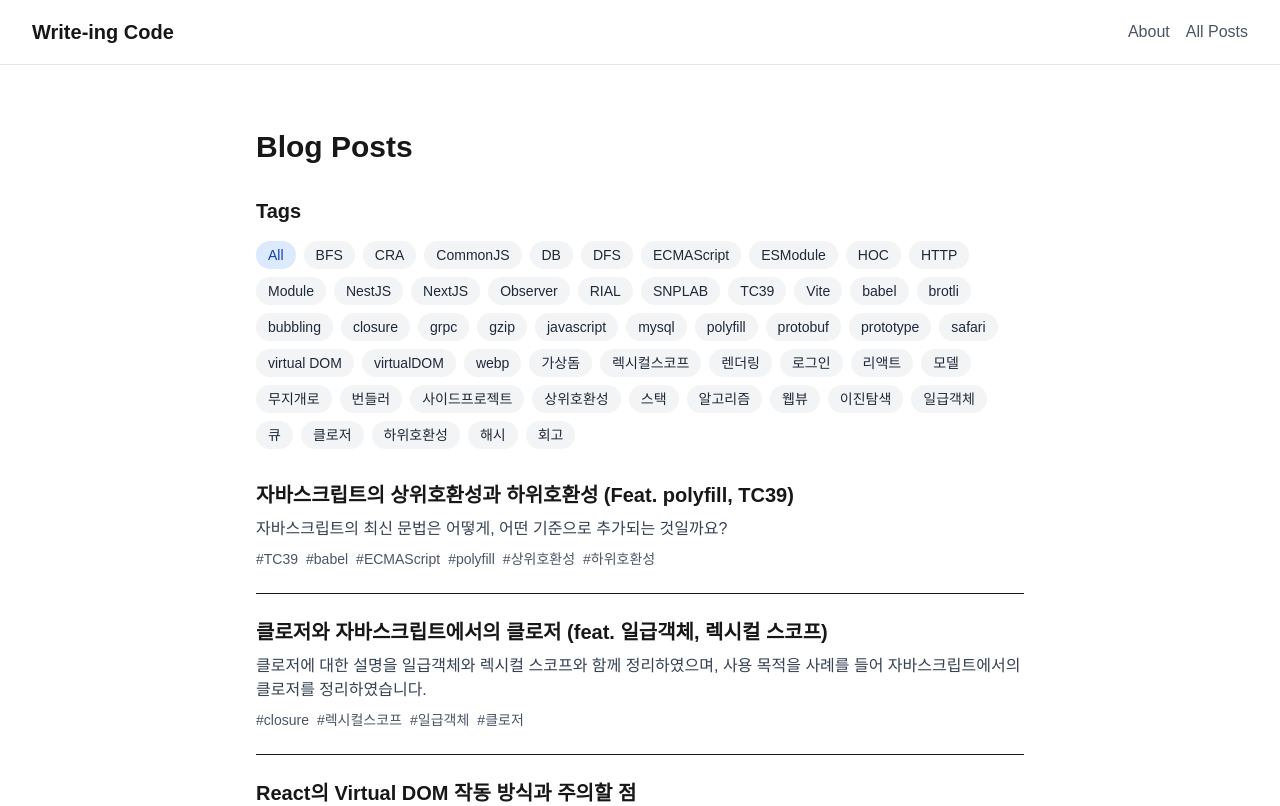
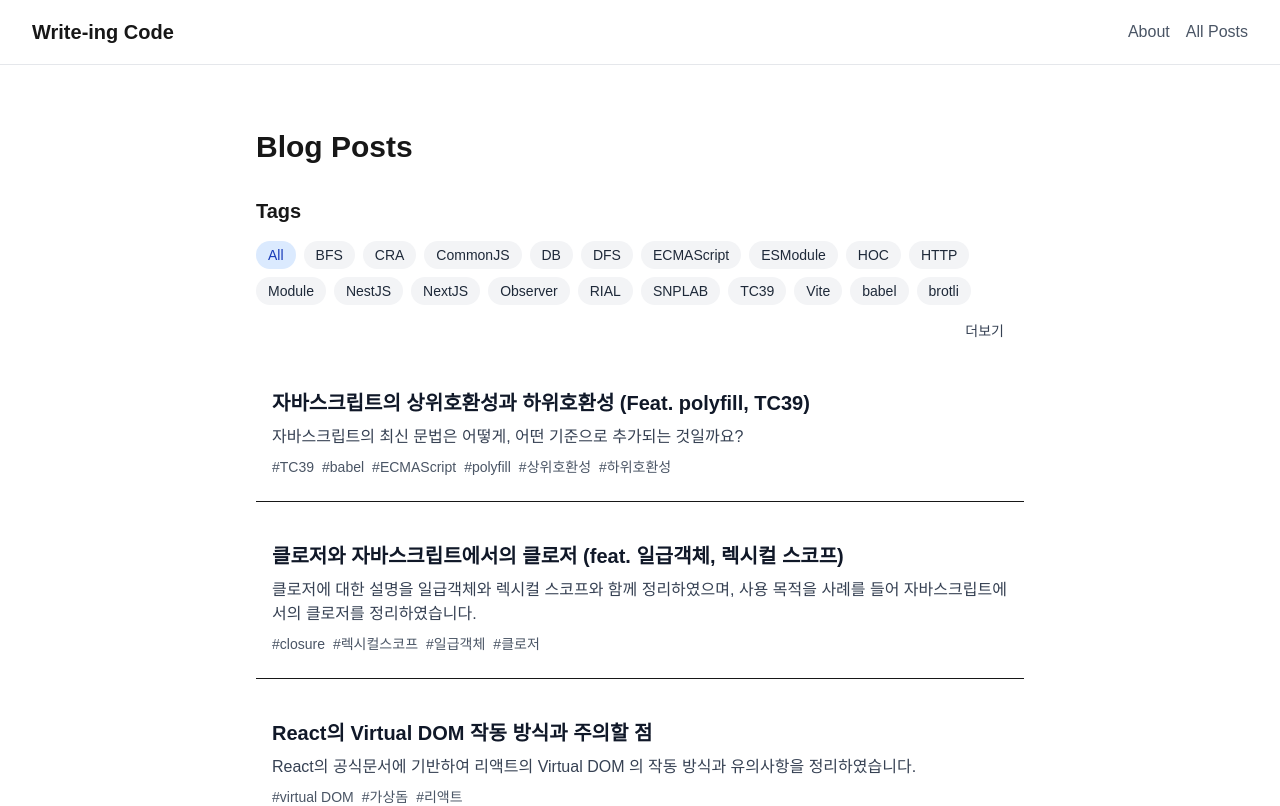
Before and after one commit to te-ing/te-ing-blog, a Next.js app: page /blog in a window 1280 px wide. Shown: the top 806 px of the page. Built offline with nearby package versions, Linux system fonts and the light colour scheme.

Commit message:
feat: All Posts 태그 박스 분리 및 접기 기능 구현

```diff
--- a/src/components/BlogPosts.tsx
+++ b/src/components/BlogPosts.tsx
@@ -2,8 +2,8 @@
 
 import { ArticlePreview } from '@/lib/markdown';
 import Link from 'next/link';
-import { useRouter, useSearchParams } from 'next/navigation';
-import { useCallback } from 'react';
+import { useSearchParams } from 'next/navigation';
+import TagBox from './TagBox';
 
 interface BlogPostsProps {
   articles: ArticlePreview[];
@@ -11,22 +11,8 @@ interface BlogPostsProps {
 }
 
 export default function BlogPosts({ articles, tags }: BlogPostsProps) {
-  const router = useRouter();
   const searchParams = useSearchParams();
   const selectedTag = searchParams.get('tag');
-
-  const handleTagClick = useCallback(
-    (tag: string | null) => {
-      const params = new URLSearchParams(searchParams.toString());
-      if (tag) {
-        params.set('tag', tag);
-      } else {
-        params.delete('tag');
-      }
-      router.push(`/blog?${params.toString()}`);
-    },
-    [router, searchParams]
-  );
 
   const filteredArticles = selectedTag
     ? articles.filter((article) => article.tags?.includes(selectedTag))
@@ -36,50 +22,33 @@ export default function BlogPosts({ articles, tags }: BlogPostsProps) {
     <div className="max-w-[800px] mx-auto py-8 px-4">
       <h1 className="text-3xl font-bold mb-8">Blog Posts</h1>
 
-      <div className="mb-8">
-        <h2 className="text-xl font-semibold mb-4">Tags</h2>
-        <div className="flex flex-wrap gap-2">
-          <button
-            onClick={() => handleTagClick(null)}
-            className={`px-3 py-1 rounded-full text-sm transition-colors ${
-              !selectedTag
-                ? 'bg-blue-100 text-blue-800'
-                : 'bg-gray-100 text-gray-800 hover:bg-gray-200'
-            }`}
-          >
-            All
-          </button>
-          {tags.map((tag) => (
-            <button
-              key={tag}
-              onClick={() => handleTagClick(tag)}
-              className={`px-3 py-1 rounded-full text-sm transition-colors ${
-                selectedTag === tag
-                  ? 'bg-blue-100 text-blue-800'
-                  : 'bg-gray-100 text-gray-800 hover:bg-gray-200'
-              }`}
-            >
-              {tag}
-            </button>
-          ))}
-        </div>
-      </div>
+      <TagBox tags={tags} />
 
       <div className="space-y-6">
         {filteredArticles.map((article) => (
-          <article key={article.id} className="border-b pb-6">
-            <Link href={`/blog/${article.id}`}>
-              <h2 className="text-xl font-semibold hover:text-blue-600">
+          <Link
+            key={article.id}
+            href={`/blog/${article.id}`}
+            className="block border-b pb-6 hover:bg-gray-50 transition-colors p-4"
+          >
+            <article>
+              <h2 className="text-xl font-semibold text-gray-900">
                 {article.title}
               </h2>
-            </Link>
               <div className="text-gray-600 text-sm mt-2">{article.date}</div>
               <p className="mt-2 text-gray-700">{article.description}</p>
               <div className="mt-2 flex flex-wrap gap-2">
                 {article.tags?.map((tag) => (
                   <button
                     key={tag}
-                  onClick={() => handleTagClick(tag)}
+                    onClick={(e) => {
+                      e.preventDefault();
+                      const params = new URLSearchParams(
+                        searchParams.toString()
+                      );
+                      params.set('tag', tag);
+                      window.location.href = `/blog?${params.toString()}`;
+                    }}
                     className="text-sm text-gray-600 hover:text-blue-600"
                   >
                     #{tag}
@@ -87,6 +56,7 @@ export default function BlogPosts({ articles, tags }: BlogPostsProps) {
                 ))}
               </div>
             </article>
+          </Link>
         ))}
       </div>
     </div>
--- /dev/null
+++ b/src/components/TagBox.tsx
@@ -0,0 +1,75 @@
+'use client';
+
+import { useCallback, useState } from 'react';
+import { useRouter, useSearchParams } from 'next/navigation';
+
+interface TagBoxProps {
+  tags: string[];
+}
+
+export default function TagBox({ tags }: TagBoxProps) {
+  const router = useRouter();
+  const searchParams = useSearchParams();
+  const selectedTag = searchParams.get('tag');
+  const [showAllTags, setShowAllTags] = useState(false);
+
+  const handleTagClick = useCallback(
+    (tag: string | null) => {
+      const params = new URLSearchParams(searchParams.toString());
+      if (tag) {
+        params.set('tag', tag);
+      } else {
+        params.delete('tag');
+      }
+      router.push(`/blog?${params.toString()}`);
+    },
+    [router, searchParams]
+  );
+
+  return (
+    <div className="mb-8">
+      <h2 className="text-xl font-semibold mb-4">Tags</h2>
+      <div className="relative">
+        <div
+          className={`flex flex-wrap gap-2 ${
+            !showAllTags ? 'max-h-[4.5rem] overflow-hidden' : ''
+          }`}
+        >
+          <button
+            onClick={() => handleTagClick(null)}
+            className={`px-3 py-1 rounded-full text-sm transition-colors ${
+              !selectedTag
+                ? 'bg-blue-100 text-blue-800'
+                : 'bg-gray-100 text-gray-800 hover:bg-gray-200'
+            }`}
+          >
+            All
+          </button>
+          {tags.map((tag) => (
+            <button
+              key={tag}
+              onClick={() => handleTagClick(tag)}
+              className={`px-3 py-1 rounded-full text-sm transition-colors ${
+                selectedTag === tag
+                  ? 'bg-blue-100 text-blue-800'
+                  : 'bg-gray-100 text-gray-800 hover:bg-gray-200'
+              }`}
+            >
+              {tag}
+            </button>
+          ))}
+        </div>
+        {tags.length > 6 && (
+          <div className="flex justify-end">
+            <button
+              onClick={() => setShowAllTags(!showAllTags)}
+              className="mt-2 mr-5 text-sm text-gray-700 hover:text-gray-900"
+            >
+              {showAllTags ? '접기' : '더보기'}
+            </button>
+          </div>
+        )}
+      </div>
+    </div>
+  );
+}
```
Lines whose indentation alone changed are shown as unchanged.
